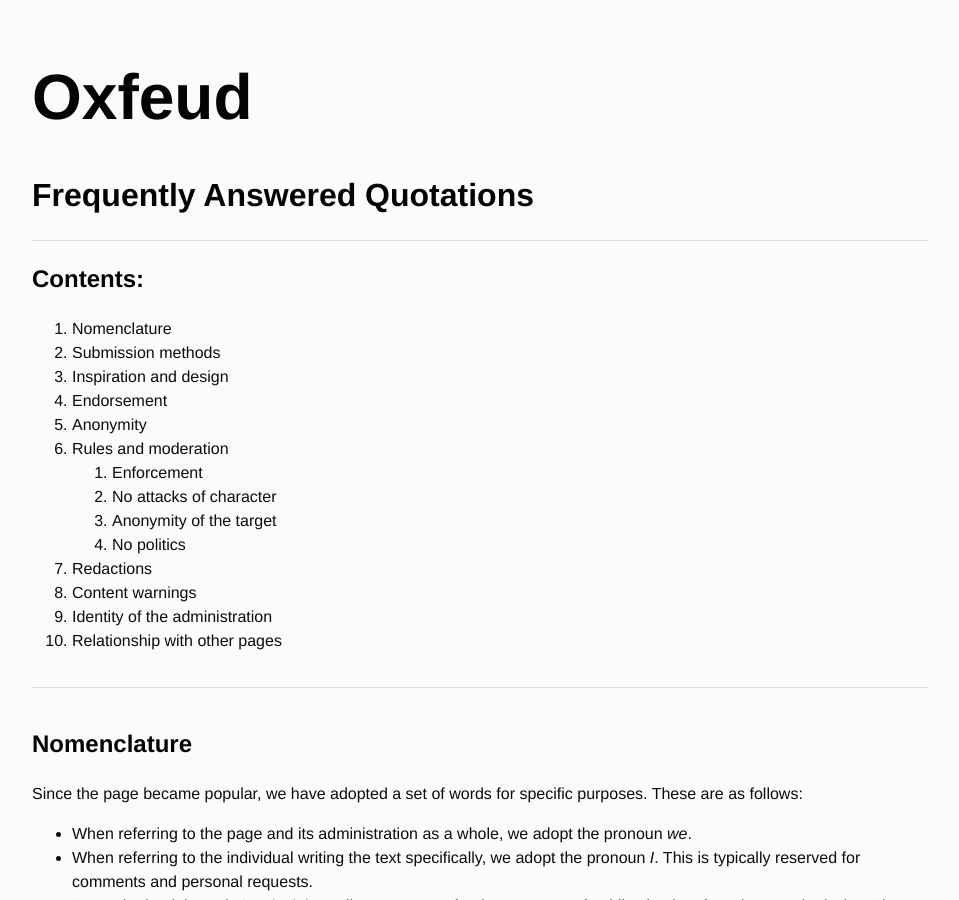
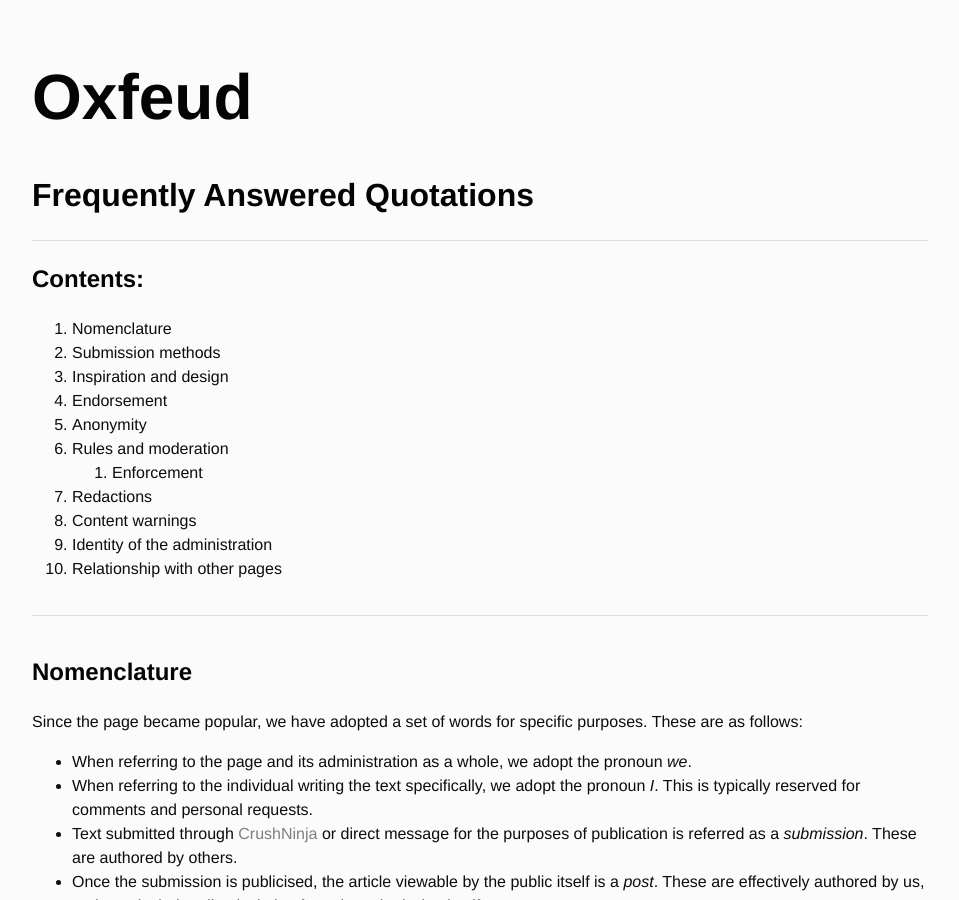
Before and after one commit to Oxfeud/oxfeud.github.io, a Jekyll site: the page built from index.html, in a window 1280 px wide and 900 px high. Shown: the whole window, without its empty margins (160-1119 px from the left). Built offline with Jekyll 4.4.1, drawn with Linux system fonts in a browser that asks for light colours; some of the changed text lies outside the part shown.

Commit message:
Update index.html

```diff
--- a/index.html
+++ b/index.html
@@ -16,9 +16,6 @@ title: Oxfeud - FAQ
 		<li>Rules and moderation
 			<ol>
 			<li>Enforcement</li>
-			<li>No attacks of character</li>
-			<li>Anonymity of the target</li>
-			<li>No politics</li>
 			</ol>
 		</li>
 		<li>Redactions</li>
@@ -82,7 +79,6 @@ title: Oxfeud - FAQ
 	<p>Of course, the administration is comprised of humans who are inherently fallible. Although we strive to be fair and consistent arbiters, sometimes a rogue submission is published. In this case, when we are made aware of it and re-assess it as in violation of our rules, we will delete the post without warning.</p>
 	<p>At times, the submission is valid, save for a certain term of phrase. In this case, we will edit out the compromising portion rather than delete the full submission. This practice is also carried out on unpublished submissions if we are able to catch it in time.</p>
 	<p>For transparency, we record the number of times we have edited or deleted submissions and posts at the bottom of the pinned post containing the rules.</p>
-	<h4>No attacks of character</h4>
 	<br />
 	<div style="border-top: 1px solid #dbdbdb; font-size: 0em; margin-top: 2em; margin-bottom: 2em;"></div>
 	<br />
```
